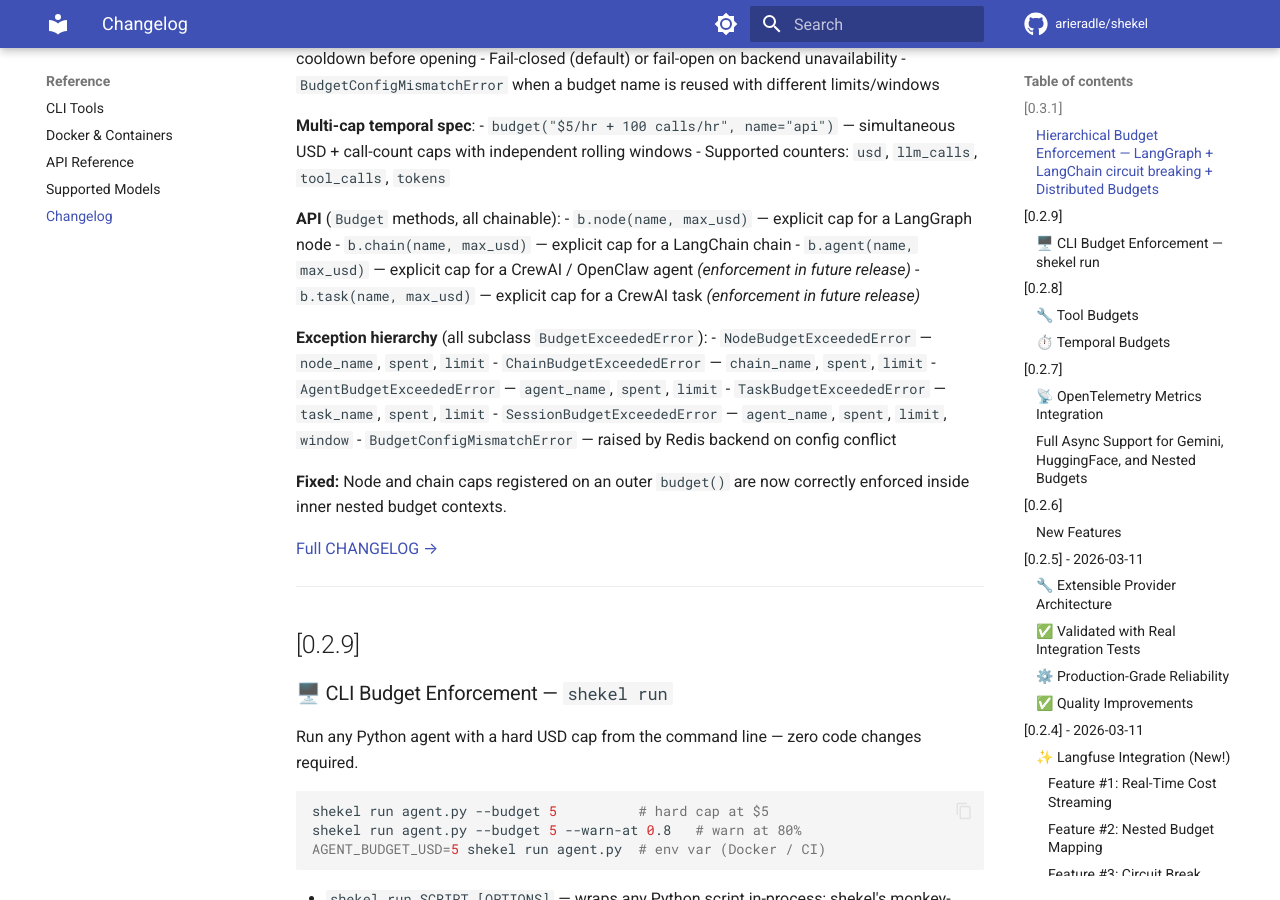
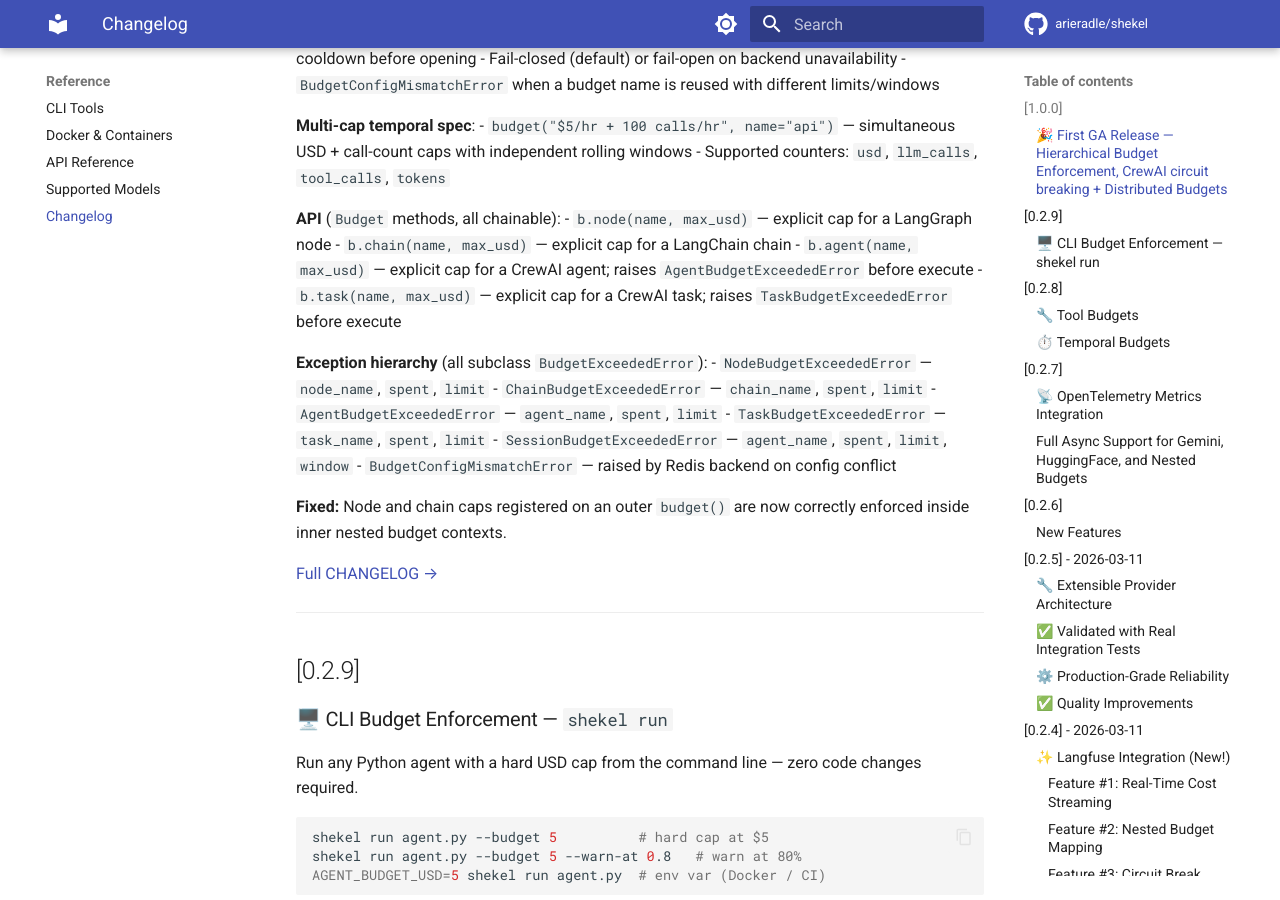
Before and after one commit to arieradle/shekel, an MkDocs documentation site: the page built from docs/changelog.md, in a window 1280 px wide and 900 px high, scrolled down 1173 px. Built offline with MkDocs 1.6.1 and Material for MkDocs 9.7.7, drawn with Linux system fonts in a browser that asks for light colours; comment, search, counter and statistics services are not loaded; the version menu is left out; some of the changed text lies outside the part shown.

Commit message:
chore: bump version 0.3.1 → 1.0.0 (first GA release)
- pyproject.toml: version = "1.0.0"
- shekel/__init__.py: __version__ = "1.0.0"
- CHANGELOG.md: rename [0.3.1] → [1.0.0], note GA
- docs/changelog.md: rename, fix future-release notes for agent/task (live now)
- docs/index.md: What's New in v1.0.0
- Source comments: v0.3.1 → v1.0.0 across providers, _budget, _runtime, tests

Co-Authored-By: Claude Sonnet 4.6 <noreply@anthropic.com>

```diff
--- a/docs/changelog.md
+++ b/docs/changelog.md
@@ -2,9 +2,9 @@
 
 All notable changes to this project are documented here. For detailed information, see [CHANGELOG.md](https://github.com/arieradle/shekel/blob/main/CHANGELOG.md) on GitHub.
 
-## [0.3.1] {#031}
+## [1.0.0] {#100}
 
-### Hierarchical Budget Enforcement — LangGraph + LangChain circuit breaking + Distributed Budgets
+### 🎉 First GA Release — Hierarchical Budget Enforcement, CrewAI circuit breaking + Distributed Budgets
 
 Per-node, per-chain, per-agent, and per-task USD caps with automatic LangGraph and LangChain instrumentation. Distributed enforcement via Redis for multi-process deployments. Zero code changes required — open a `budget()` context and run.
 
@@ -52,8 +52,8 @@ print(b.tree())
 **API** (`Budget` methods, all chainable):
 - `b.node(name, max_usd)` — explicit cap for a LangGraph node
 - `b.chain(name, max_usd)` — explicit cap for a LangChain chain
-- `b.agent(name, max_usd)` — explicit cap for a CrewAI / OpenClaw agent *(enforcement in future release)*
-- `b.task(name, max_usd)` — explicit cap for a CrewAI task *(enforcement in future release)*
+- `b.agent(name, max_usd)` — explicit cap for a CrewAI agent; raises `AgentBudgetExceededError` before execute
+- `b.task(name, max_usd)` — explicit cap for a CrewAI task; raises `TaskBudgetExceededError` before execute
 
 **Exception hierarchy** (all subclass `BudgetExceededError`):
 - `NodeBudgetExceededError` — `node_name`, `spent`, `limit`
@@ -65,7 +65,7 @@ print(b.tree())
 
 **Fixed:** Node and chain caps registered on an outer `budget()` are now correctly enforced inside inner nested budget contexts.
 
-[Full CHANGELOG →](https://github.com/arieradle/shekel/blob/main/CHANGELOG.md#031)
+[Full CHANGELOG →](https://github.com/arieradle/shekel/blob/main/CHANGELOG.md#100)
 
 ---
 
--- a/pyproject.toml
+++ b/pyproject.toml
@@ -4,7 +4,7 @@ build-backend = "hatchling.build"
 
 [project]
 name = "shekel"
-version = "0.3.1"
+version = "1.0.0"
 description = "LLM budget enforcement and cost tracking. Zero config — with budget(max_usd=1.00): run_agent(). Or: shekel run agent.py --budget 1. Works with LangGraph, CrewAI, raw OpenAI/Anthropic/Gemini."
 readme = "README.md"
 license = { file = "LICENSE" }
--- a/shekel/__init__.py
+++ b/shekel/__init__.py
@@ -16,7 +16,7 @@ from shekel.exceptions import (
     ToolBudgetExceededError,
 )
 
-__version__ = "0.3.1"
+__version__ = "1.0.0"
 __all__ = [
     "budget",
     "Budget",
```
Also changed, not shown: CHANGELOG.md (+2 -2 lines), docs/index.md (+1 -1 lines), 9 other files.
